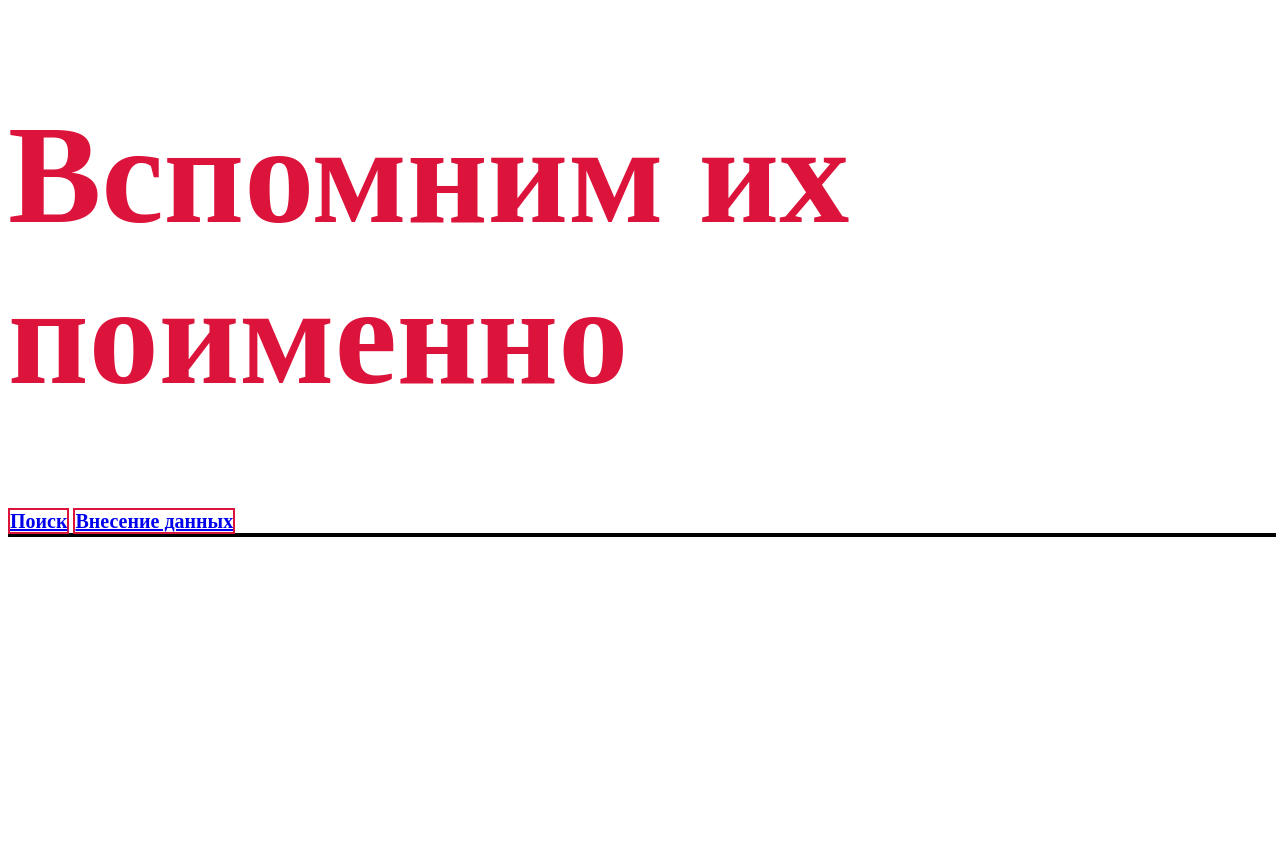
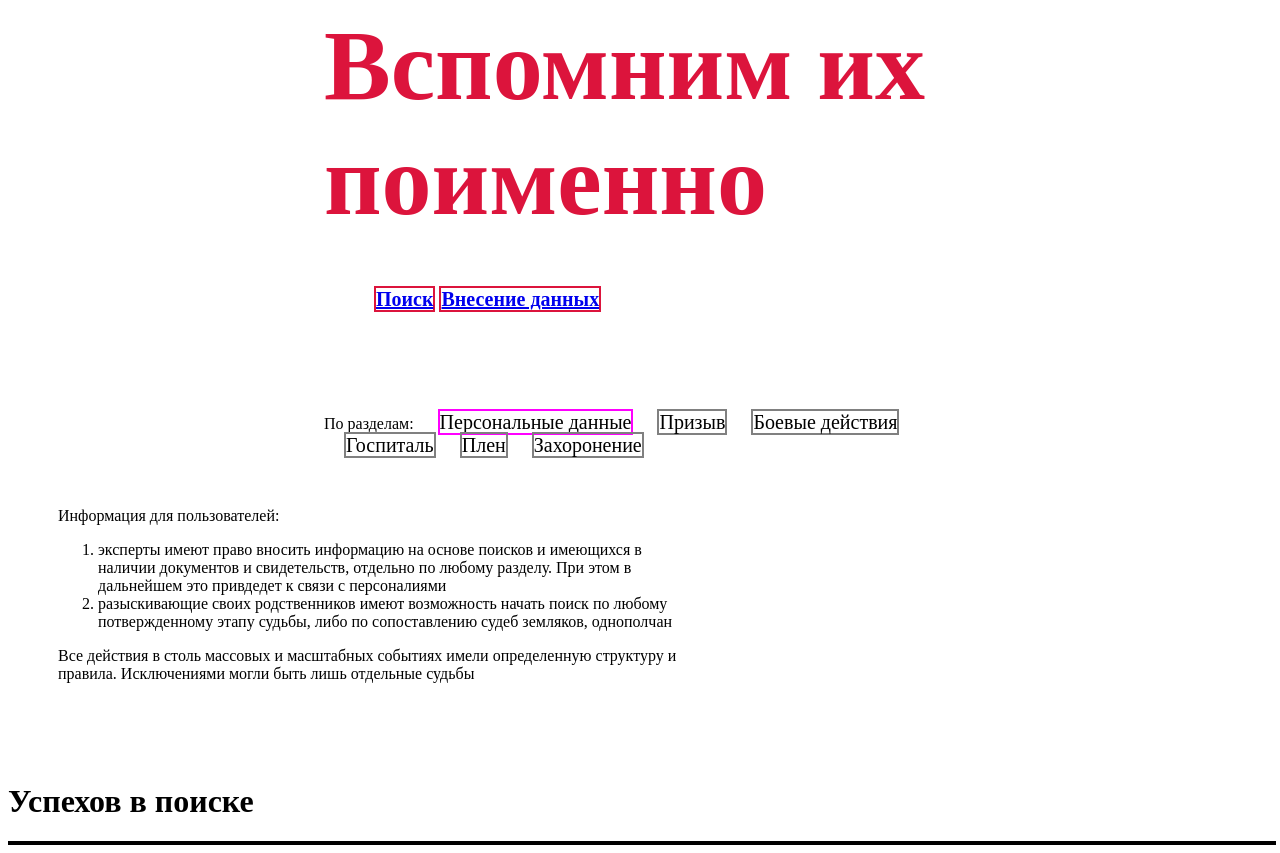
Before and after one commit to denk1/remember_theirs_by_name_pro, a Django app: page / in a window 1280 px wide. Before the commit the page ends 537 px from the top, so only its background shows below. Run offline with Django 3.2, Linux system fonts and the light colour scheme.

Commit message:
create main design

```diff
--- a/static/css/style.css
+++ b/static/css/style.css
@@ -7,7 +7,7 @@ div.count {
 
 b.header {
     color: crimson;
-    font-size: 70px;
+    font-size: 50px;
 }
 
 div.main_button {
@@ -15,3 +15,36 @@ div.main_button {
     font-size: 20px;
     display: inline;
 }
+
+div.tags {
+
+    font-size: 20px;
+    display: inline;
+}
+
+div.color_border_gray {
+    margin-left: 20px;
+    border: gray 2px solid;
+}
+
+div.color_border_red {
+    margin-left: 20px;
+    border: fuchsia 2px solid;
+}
+
+p.sections_name {
+    display: inline;
+}
+
+.inner {
+     width: 50%;
+    margin: 0 auto;
+}
+
+div.footer {
+    margin: 50px 100px 100px 50px;
+}
+
+div.search_border {
+     margin: 50px 100px 100px 50px;
+}
--- a/templates/index.html
+++ b/templates/index.html
@@ -8,11 +8,37 @@
     <link rel="stylesheet" type="text/css" href="{% static 'css/style.css' %}" />
 </head>
 <body>
-    <b class="header"><h1>Вспомним их поименно</h1></b>
-    <div>
-    <div class="main_button"><a href="{% url 'index' %}"><b>Поиск</b></a></div>
-    <div class="main_button"><a href="{% url 'index' %}"><b>Внесение данных</b></a></div>
+        <b class="header" ><h1 class="inner" >Вспомним их поименно</h1></b>
+    <div class="inner">
+        <div class="search_border">
+            <div class="main_button"><a href="{% url 'index' %}"><b>Поиск</b></a></div>
+            <div class="main_button"><a href="{% url 'index' %}"><b>Внесение данных</b></a></div>
+        </div>
     </div>
+    <div class="inner" ><p class="sections_name">По разделам:</p>
+        <div class="tags color_border_red">Персональные данные</div>
+        <div class="tags color_border_gray">Призыв</div>
+        <div class="tags color_border_gray">Боевые действия</div>
+        <div class="tags color_border_gray">Госпиталь</div>
+        <div class="tags color_border_gray">Плен</div>
+        <div class="tags color_border_gray">Захоронение</div>
+    </div>
+        <div class="footer inner">
+        <p>Информация для пользователей:</p>
+        <ol>
+            <li>
+                эксперты имеют право вносить информацию на основе поисков и имеющихся в наличии документов
+            и свидетельств, отдельно по любому разделу. При этом в дальнейшем это привдедет к связи с персоналиями
+            </li>
+            <li>
+                разыскивающие своих родственников имеют возможность начать поиск по любому потвержденному этапу судьбы, либо по сопоставлению судеб земляков, однополчан
+            </li>
+        </ol>
+        <p>
+            Все действия в столь массовых и масштабных событиях имели определенную структуру и правила. Исключениями могли быть лишь отдельные судьбы
+        </p>
+        </div>
+        <div><h1>Успехов в поиске</h1></div>
 <div class="count"></div>
 </body>
 </html>
```
